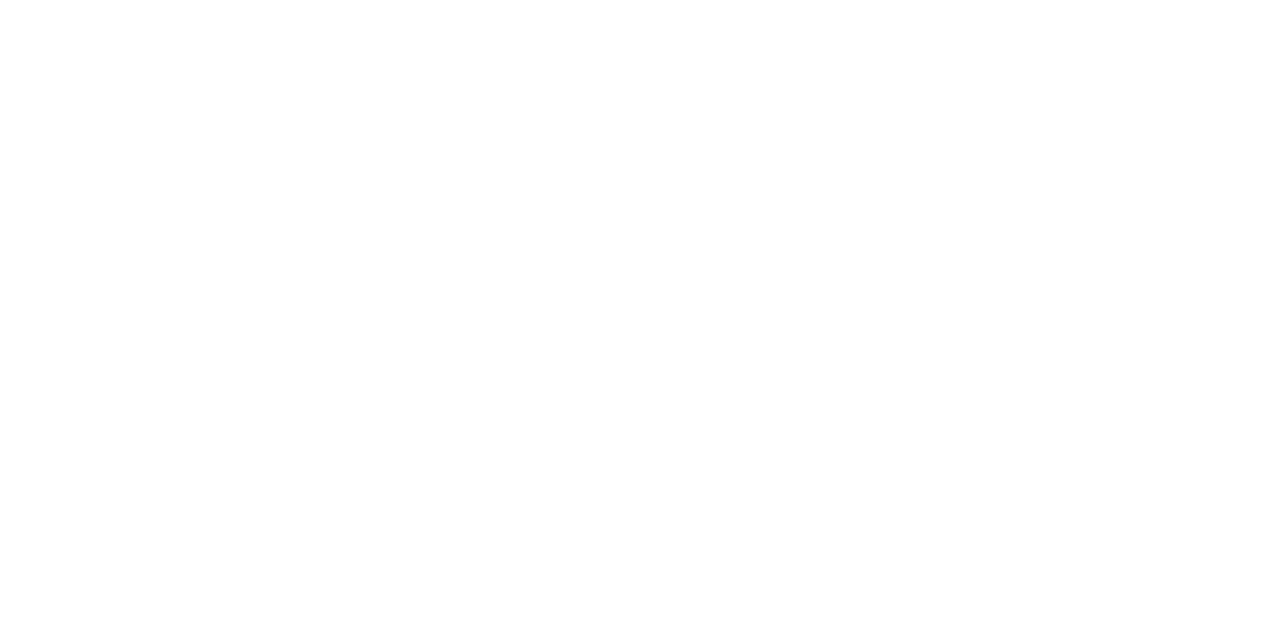
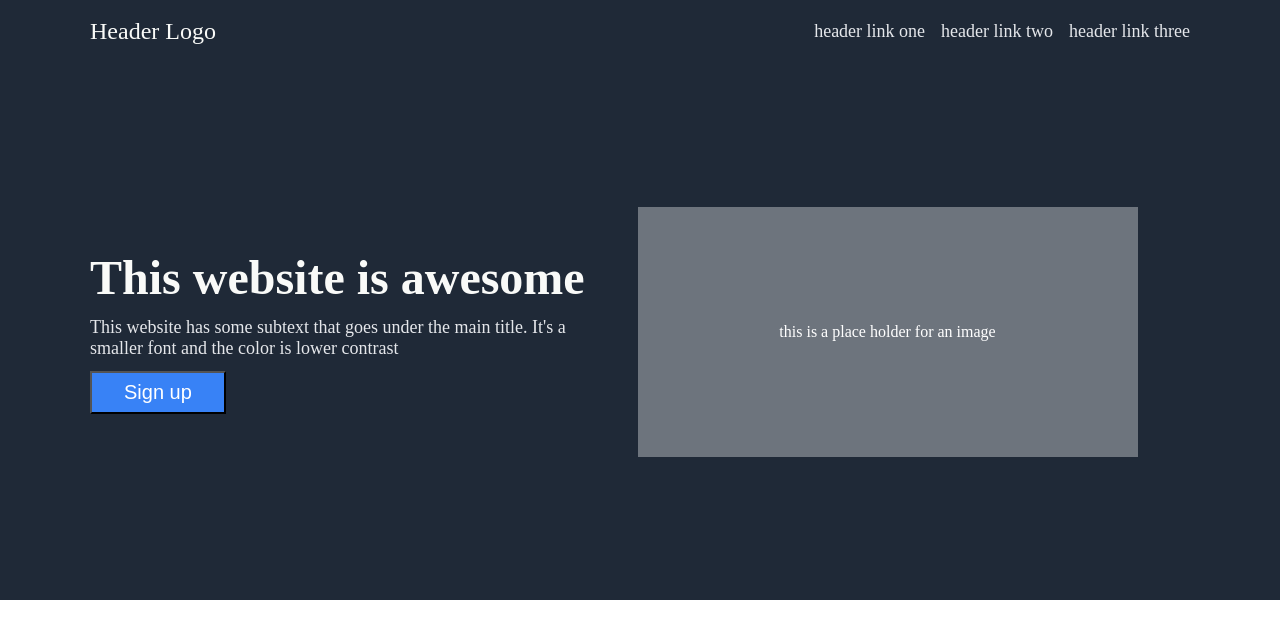
Before and after one commit to binhquocnguyen/odin-landing-page, a plain HTML site: page index.html in a window 1280 px wide. Drawn offline with Linux system fonts and the light colour scheme.

Commit message:
feat: Create and Style header

```diff
--- a/index.html
+++ b/index.html
@@ -7,6 +7,31 @@
     <link rel="stylesheet" href="style.css">
 </head>
 <body>
+    <!-- Header -->
+    <div class="header-container">
+        <div class="header">
+            <div class="header-top">
+                <p class="logo">Header Logo</p>
+                <ul class="links">
+                    <li><a href="#">header link one</a></li>
+                    <li><a href="#">header link two</a></li>
+                    <li><a href="#">header link three</a></li>
+                </ul>
+            </div>
+
+            <div class="header-bottom">
+                <div class="left-side">
+                    <h1>This website is awesome</h1>
+                    <p>This website has some subtext that goes under the main title. It's a smaller font and the color is lower contrast</p>
+                    <button type="button">Sign up</button>
+                </div>
+                <div class="right-side">
+                    <div class="image">this is a place holder for an image</div>
+                </div>
+            </div>
+        </div>
+    </div>
+
 
 </body>
 </html>
--- a/style.css
+++ b/style.css
@@ -0,0 +1,95 @@
+* {
+    padding: 0;
+    margin: 0;
+    box-sizing: border-box;
+    list-style-type: none;
+    text-decoration: none;
+}
+
+.header-container {
+    background-color: #1f2937;
+    display: flex;
+    justify-content: center;
+}
+
+.header {
+    display: flex;
+    flex-direction: column;
+    width: 1100px;
+    height: 600px;
+}
+
+.header-top {
+    display: flex;
+    padding: 18px 0;
+    align-items: center;
+}
+
+.header-top p {
+    color: #f9faf8;
+    font-size: 24px;
+}
+
+.links {
+    display: flex;
+    gap: 16px;
+}
+
+.links a,
+.left-side p {
+    color: #e5e7eb;
+    font-size: 18px;
+}
+
+.logo {
+    margin-right: auto;
+}
+
+.header-bottom {
+    flex: 1;
+    display: flex;
+}
+
+.header-bottom .left-side {
+    flex-basis: 45%;
+}
+
+.header-bottom .right-side {
+    flex-basis: 55%;
+}
+
+.left-side {
+    margin: auto 0;
+}
+
+.left-side h1 {
+    color: #f9faf8;
+    font-size: 48px;
+    font-weight: bolder;
+}
+
+.left-side button {
+    padding: 8px 32px;
+    margin-bottom: 0;
+    background-color: #3882f6;
+    color: white;
+    font-size: 20px;
+}
+
+.left-side * {
+    margin-bottom: 12px;
+}
+
+.right-side,
+.right-side .image {
+    display: flex;
+    justify-content: center;
+    align-items: center;
+}
+
+.right-side .image {
+    width: 500px;
+    height: 250px;
+    background-color: #6d747d;
+    color: white;
+}
```
